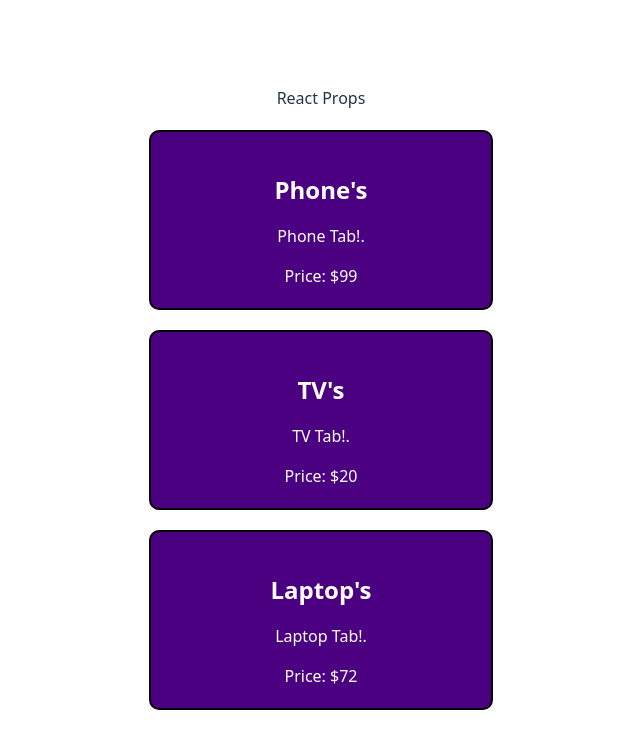
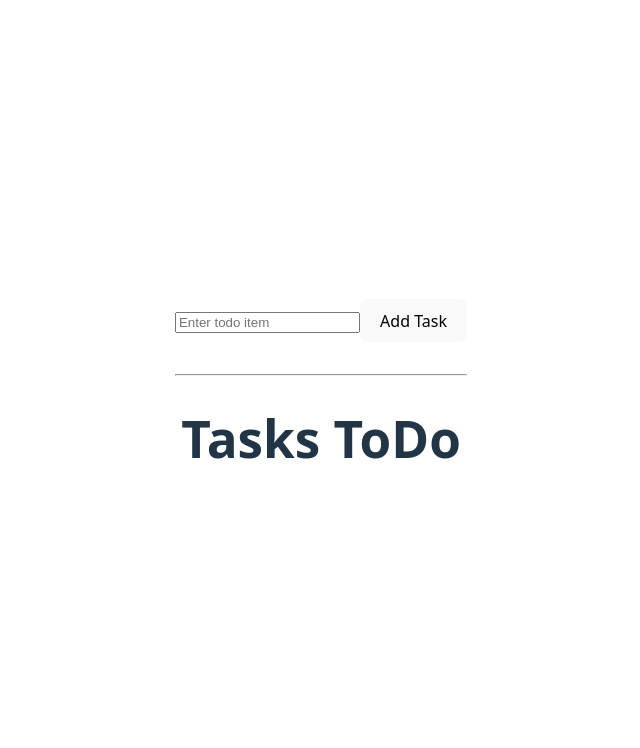
Before and after one commit to akashzone/react-daily-practice, a React app: page / in a window 1280 px wide. Shown: the top 748 px of the page, without its empty margins (319-959 px from the left). Built offline with nearby package versions, Linux system fonts and the light colour scheme; the HTML template or start-up script is replaced by a standard one.

Commit message:
Build a basic todo using react state concept

```diff
--- a/src/App.jsx
+++ b/src/App.jsx
@@ -1,12 +1,11 @@
 
 import './App.css'
-import ProductTab from './ProductTab.jsx'
+import Todo from './Todo.jsx'
 function App() {
   return (
     <>
 
-     <p>React Props</p>
-     <ProductTab />
+      <Todo />
     </>
   )
 }
--- /dev/null
+++ b/src/Todo.jsx
@@ -0,0 +1,33 @@
+import {useState} from 'react';
+
+export default function Todo(){
+
+    const [todoList,setTodoList] = useState([]);
+    const [input,setInput] = useState("");
+
+    function handleTaskAdd(){
+        const tasks = [...todoList,input];
+        setTodoList(tasks);
+        setInput("");
+    }
+    return (
+        <>
+        <input type="text" placeholder="Enter todo item"
+        value={input}
+        onChange={(e)=>{
+            setInput(e.target.value);
+        }}
+        />
+        <button onClick={handleTaskAdd}>Add Task</button>
+        <br></br>
+        <br></br>
+        <hr></hr>
+        <h1>Tasks ToDo</h1>
+        <ul>
+            {todoList.map((task,index)=>(
+                <li key={index}>{task}</li>
+            ))}
+        </ul>
+        </>
+    );
+}
```
